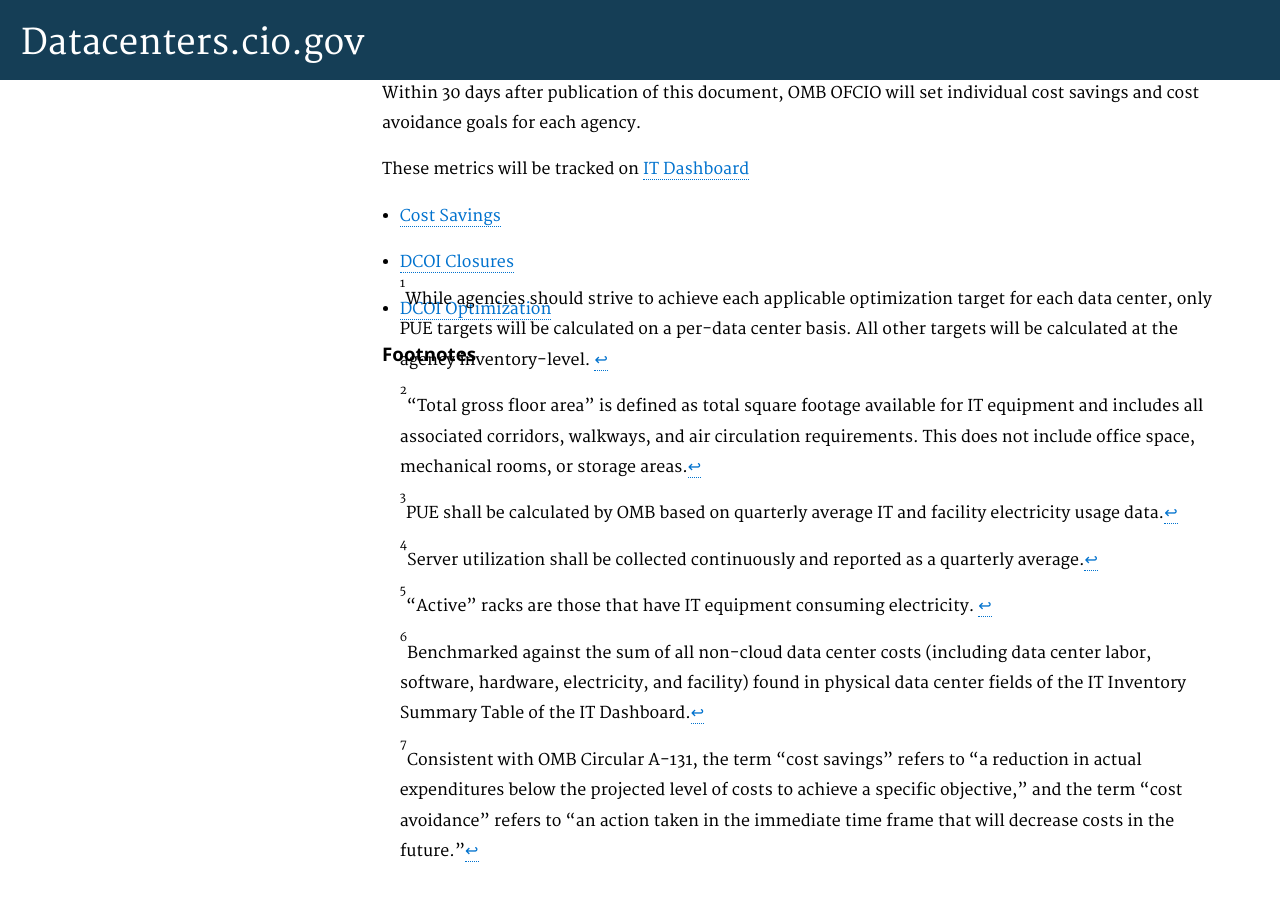
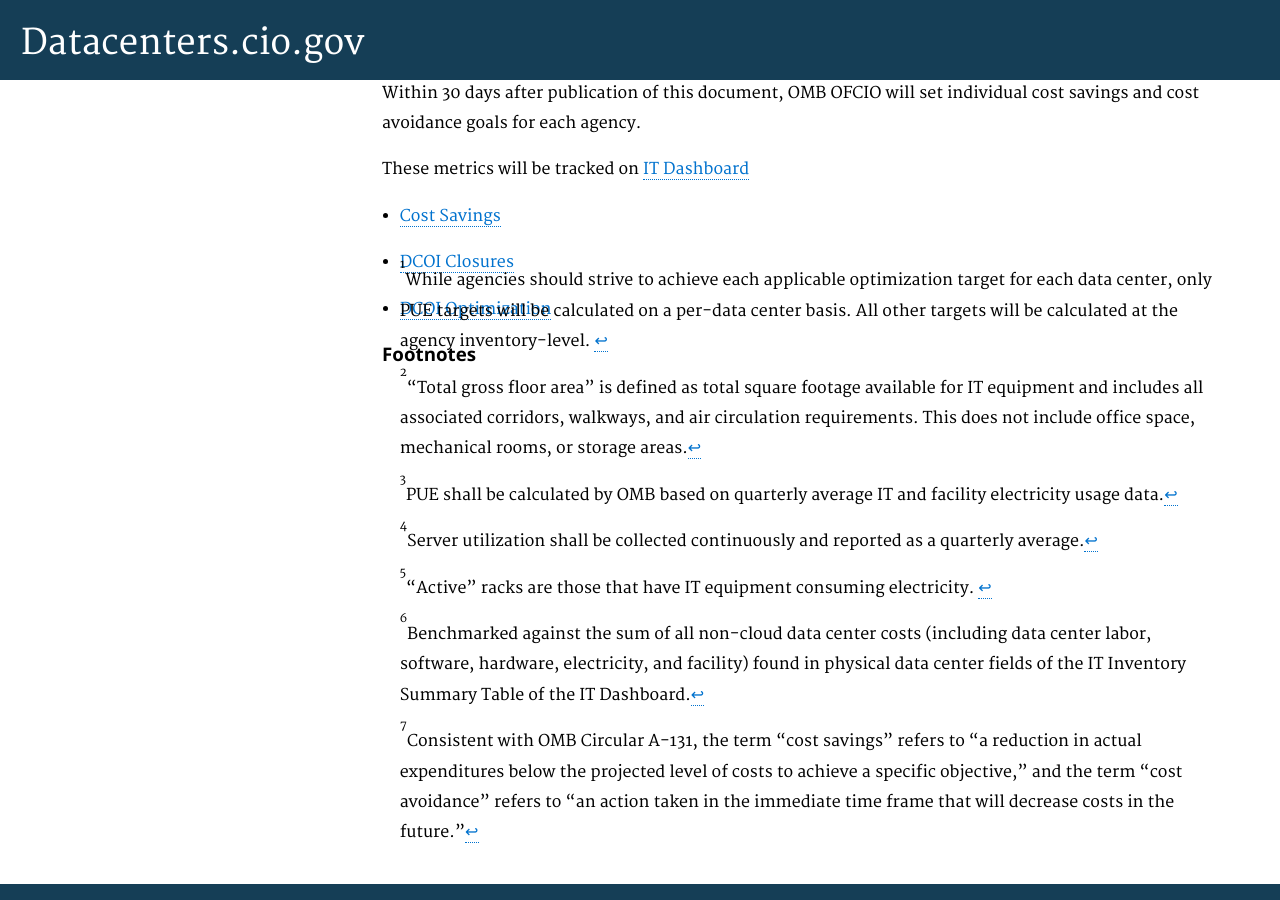
Before and after one commit to ydave-reisys/datacenters, a Jekyll site: the page built from pages/implementation-and-progress.html, in a window 1280 px wide and 900 px high, scrolled down 1711 px. Built offline with Jekyll 4.4.1, drawn with Linux system fonts in a browser that asks for light colours; nearby versions of some CDN libraries; Markdown is read by kramdown in place of the engine named in the settings.

```diff
--- a/pages/implementation-and-progress.html
+++ b/pages/implementation-and-progress.html
@@ -95,9 +95,9 @@
     <li><a href="https://www.itdashboard.gov/drupal/dcoi-optimization" target="_blank">DCOI Optimization</a></li>
 </ul>
 
-<h3 id="footnotes">Footnotes</h3>
+<h3 id="footnotes" style="margin-bottom:-20px">Footnotes</h3>
 
-<ul style="list-style-type:none; margin-top: -100px;">
+<ul style="list-style-type:none; margin-top:-100px;">
     <li id="fn1"><sup style="padding-top: 140px">1</sup>While agencies should strive to achieve each applicable optimization target for each data center, only PUE targets will be calculated on a per-data center basis. All other targets will be calculated at the agency inventory-level. <a href="#fnr1">↩</a></li>
     <li id="fn2"><sup>2</sup>“Total gross floor area” is defined as total square footage available for IT equipment and includes all associated corridors, walkways, and air circulation requirements. This does not include office space, mechanical rooms, or storage areas.<a href="#fnr2">↩</a></li>
     <li id="fn3"><sup>3</sup>PUE shall be calculated by OMB based on quarterly average IT and facility electricity usage data.<a href="#fnr3">↩</a></li>
```
